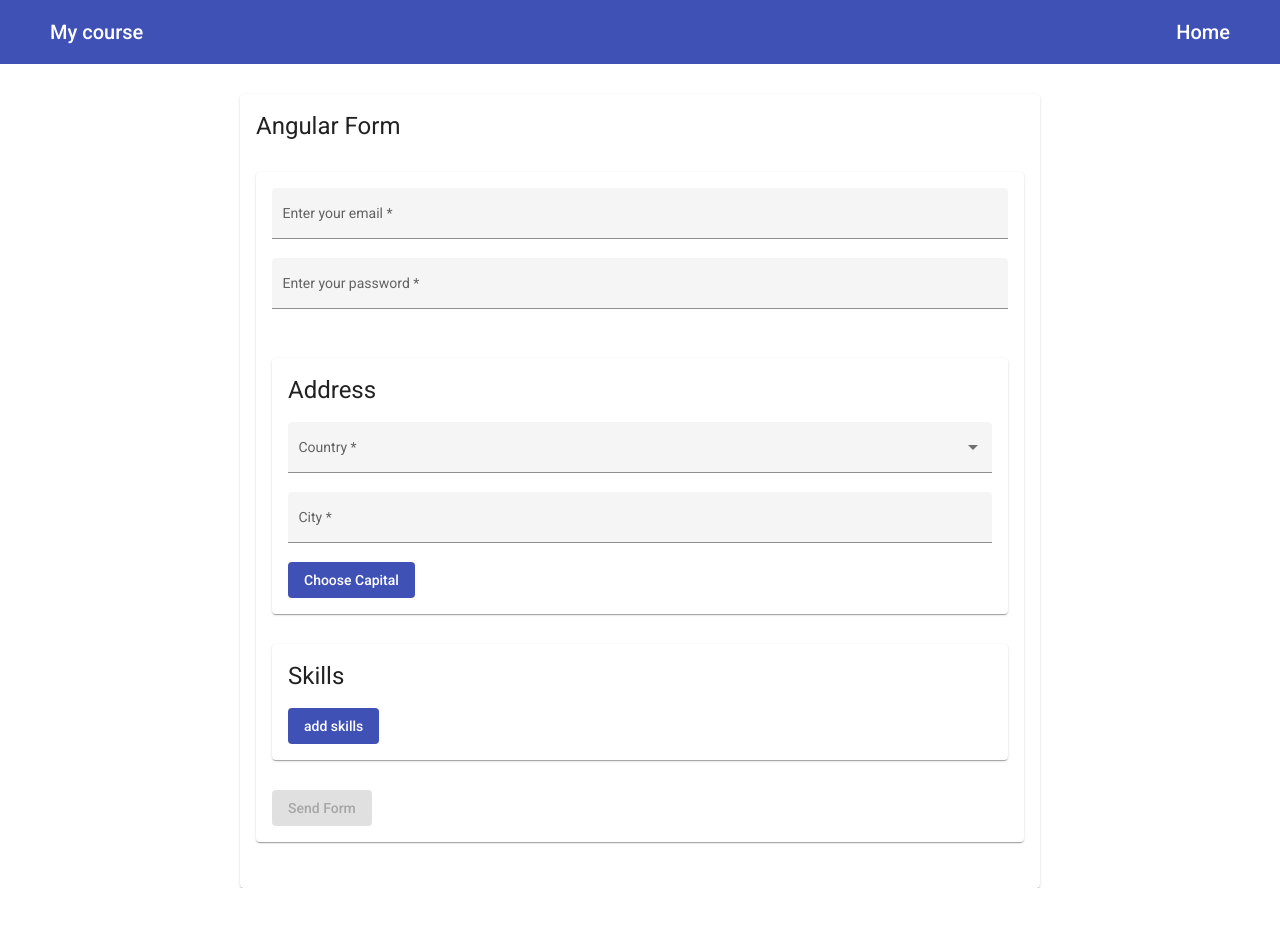
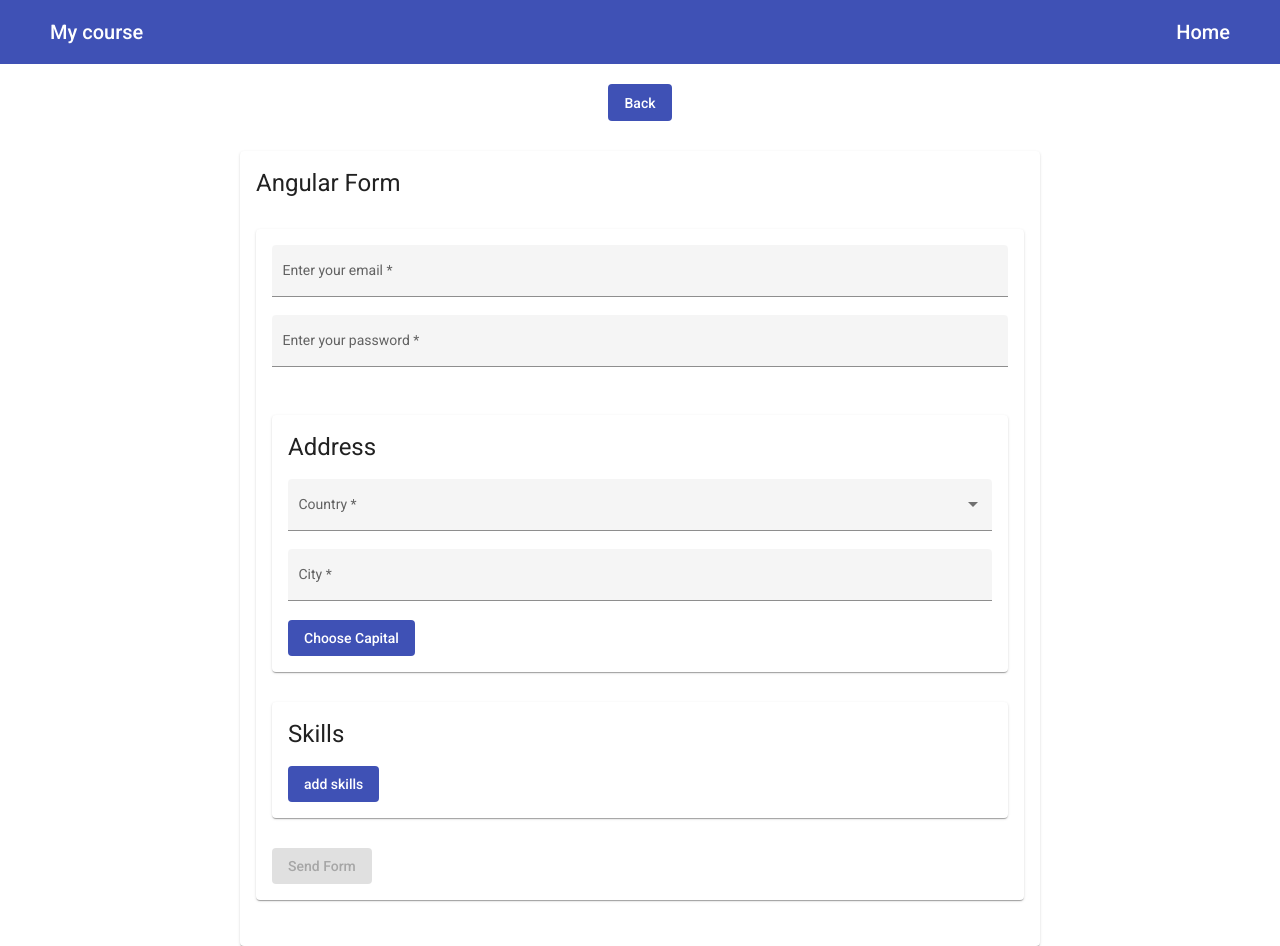
Before and after one commit to IgorShevchuk111/angular-course, an Angular app: page /FormsAndValidation in a window 1280 px wide. Before the commit the page ends 888 px from the top, so only its background shows below. Built offline with nearby package versions, Linux system fonts and the light colour scheme.

Commit message:
Reset  Form material

```diff
--- a/src/app/components/forms-and-validation/forms-and-validation.component.html
+++ b/src/app/components/forms-and-validation/forms-and-validation.component.html
@@ -1,5 +1,7 @@
+<button mat-flat-button color="primary" class="button-back"><a routerLink="/">Back</a></button>
+
 <mat-card>
-    <form [formGroup]="form" (ngSubmit)="submit()">
+    <form [formGroup]="form" #formDirective (ngSubmit)="submit()">
 
         <h1>Angular Form</h1>
         <!-- ANGULAR FORM -->
@@ -18,7 +20,7 @@
                 <mat-form-field appearance="fill">
                     <mat-label>Enter your password</mat-label>
                     <input matInput placeholder="Enter password..." formControlName="password" required>
-                    <mat-error *ngIf="form.get('email')?.invalid && form.get('email')?.touched">{{getErrorMessagePassword()}}</mat-error>
+                    <mat-error *ngIf="form.get('password')?.invalid && form.get('password')?.touched">{{getErrorMessagePassword()}}</mat-error>
                 </mat-form-field>
             </div>
             <!-- ADDRESS GROUP -->
@@ -52,7 +54,7 @@
                 </mat-card>
             </div>
             <!-- SUBMIT BUTTON -->
-            <button mat-flat-button color="primary" type="submit" [disabled]="form.invalid">Send Form</button>
+            <button mat-flat-button color="primary" type="submit"  [disabled]="form.invalid">Send Form</button>
         </mat-card>
     </form>
 </mat-card>
--- a/src/app/components/forms-and-validation/forms-and-validation.component.scss
+++ b/src/app/components/forms-and-validation/forms-and-validation.component.scss
@@ -12,3 +12,12 @@ mat-form-field {
     color: red;
     margin-bottom: 15px;
 }
+button a {
+    color: #ffffff;
+    text-decoration: none;
+}
+.button-back{
+    margin: 20px auto;
+    display: block;
+
+}
--- a/src/app/components/forms-and-validation/forms-and-validation.component.ts
+++ b/src/app/components/forms-and-validation/forms-and-validation.component.ts
@@ -1,5 +1,5 @@
-import { Component, OnInit } from '@angular/core';
-import { FormArray, FormControl, FormGroup, Validators } from '@angular/forms';
+import { Component, OnInit, ViewChild } from '@angular/core';
+import { FormArray, FormControl, FormGroup, FormGroupDirective, Validators } from '@angular/forms';
 import { MyValidators } from 'src/app/my.validators';
 
 @Component({
@@ -8,6 +8,8 @@ import { MyValidators } from 'src/app/my.validators';
   styleUrls: ['./forms-and-validation.component.scss']
 })
 export class FormsAndValidationComponent implements OnInit {
+
+  @ViewChild(FormGroupDirective) formDirective: FormGroupDirective;
 
   // FORM {}
   form: FormGroup
@@ -72,11 +74,12 @@ export class FormsAndValidationComponent implements OnInit {
     return (this.form.get('skills') as FormArray).controls;
   }
   // SUBMIT BUTTON
-  submit() {
-    // if (this.form.valid) {
-    //   console.log('submited', this.form);
-    // }
-    console.log('submited', this.form);
+  submit():void {
+
+    if (this.form.valid) {
+      console.log('submited', this.form);
+     this.formDirective.resetForm()
+    }
   }
 
 
```
